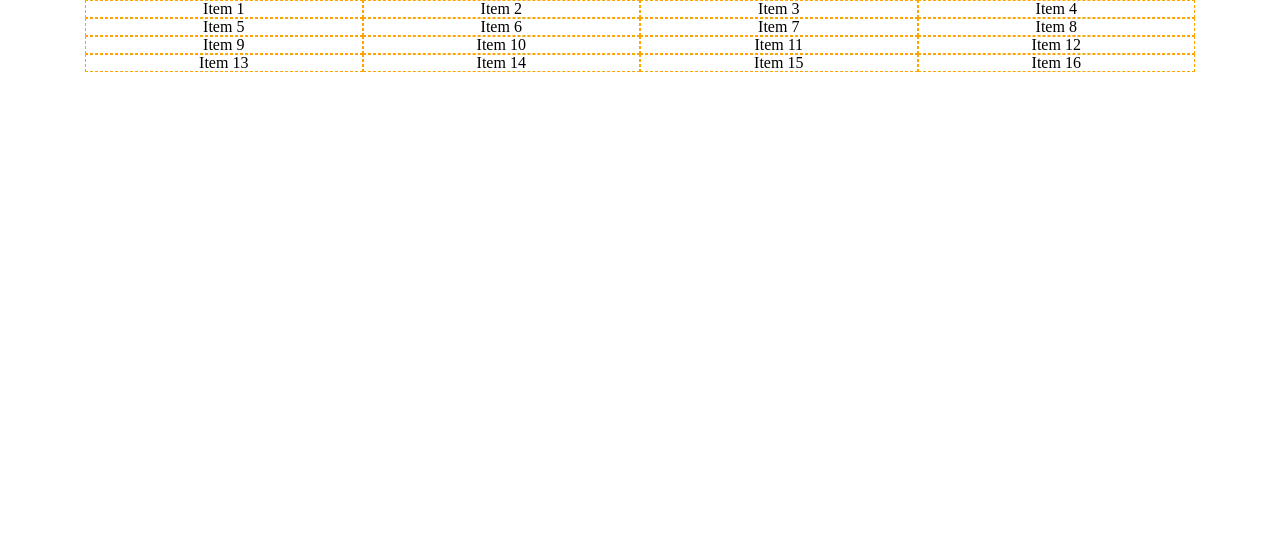
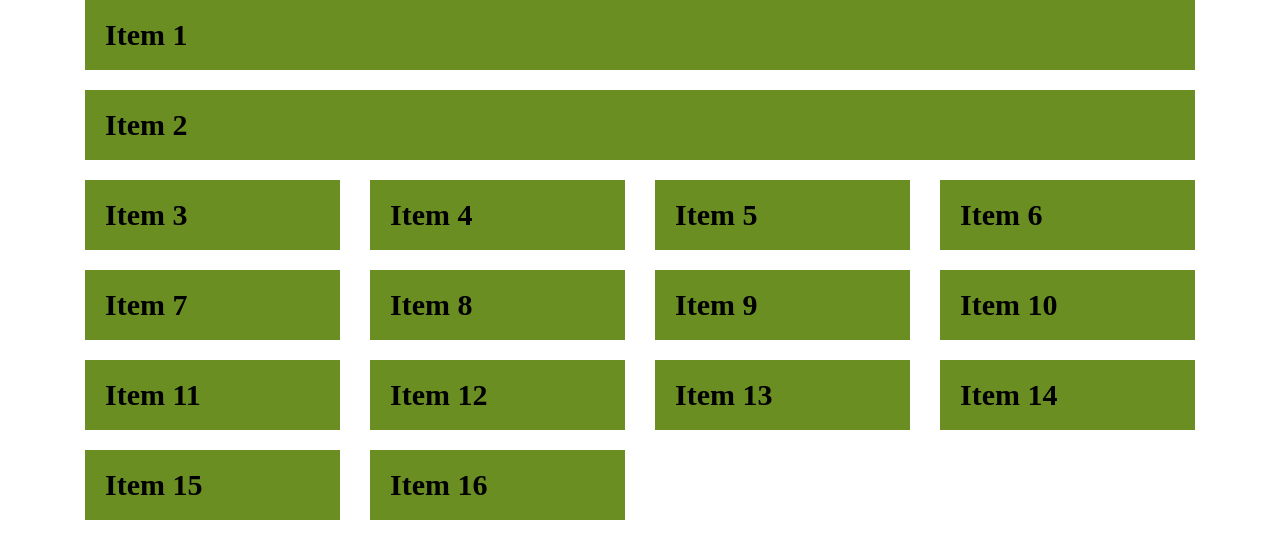
Before and after one commit to luongxuan11/gidSystem, a website: page index.html in a window 1280 px wide. Drawn offline with Linux system fonts and the light colour scheme.

Commit message:
up: sass gridSystem

```diff
--- a/index.html
+++ b/index.html
@@ -3,61 +3,68 @@
     <head>
         <meta charset="UTF-8" />
         <meta name="viewport" content="width=device-width, initial-scale=1.0" />
-    <link rel="stylesheet" href="./resest.css" />
-    <link rel="stylesheet" href="./grid.css" />
-    <link rel="stylesheet" href="./styles.css" />
-    <title>Document</title>
+        <title>Demo Sass</title>
+        <link rel="stylesheet" href="./asset/css/main.css" />
+        <style>
+            .item {
+                padding: 20px;
+                margin-bottom: 20px;
+                background: olivedrab;
+                font-size: 30px;
+                font-weight: 600;
+            }
+        </style>
     </head>
     <body>
         <div class="container">
             <div class="row">
-        <div class="col-lg-3 col-sm-6 col-12 col-xxl-12">
-          <div class="card-item">Item 1</div>
+                <div class="col-12 col-md-6 col-lg-12">
+                    <div class="item">Item 1</div>
                 </div>
-        <div class="col-lg-3 col-sm-6 col-12">
-          <div class="card-item">Item 2</div>
+                <div class="col-12 col-md-6 col-lg-12">
+                    <div class="item">Item 2</div>
                 </div>
-        <div class="col-lg-3 col-sm-6 col-12">
-          <div class="card-item">Item 3</div>
+                <div class="col-12 col-md-6 col-lg-3">
+                    <div class="item">Item 3</div>
                 </div>
-        <div class="col-lg-3 col-sm-6 col-12">
-          <div class="card-item">Item 4</div>
+                <div class="col-12 col-md-6 col-lg-3">
+                    <div class="item">Item 4</div>
                 </div>
-        <div class="col-lg-3 col-sm-6 col-12">
-          <div class="card-item">Item 5</div>
+                <div class="col-12 col-md-6 col-lg-3">
+                    <div class="item">Item 5</div>
                 </div>
-        <div class="col-lg-3 col-sm-6 col-12">
-          <div class="card-item">Item 6</div>
+                <div class="col-12 col-md-6 col-lg-3">
+                    <div class="item">Item 6</div>
                 </div>
-        <div class="col-lg-3 col-sm-6 col-12">
-          <div class="card-item">Item 7</div>
+                <div class="col-12 col-md-6 col-lg-3">
+                    <div class="item">Item 7</div>
                 </div>
-        <div class="col-lg-3 col-sm-6 col-12">
-          <div class="card-item">Item 8</div>
+                <div class="col-12 col-md-6 col-lg-3">
+                    <div class="item">Item 8</div>
                 </div>
-        <div class="col-lg-3 col-sm-6 col-12">
-          <div class="card-item">Item 9</div>
+                <div class="col-12 col-md-6 col-lg-3">
+                    <div class="item">Item 9</div>
                 </div>
-        <div class="col-lg-3 col-sm-6 col-12">
-          <div class="card-item">Item 10</div>
+                <div class="col-12 col-md-6 col-lg-3">
+                    <div class="item">Item 10</div>
                 </div>
-        <div class="col-lg-3 col-sm-6 col-12">
-          <div class="card-item">Item 11</div>
+                <div class="col-12 col-md-6 col-lg-3">
+                    <div class="item">Item 11</div>
                 </div>
-        <div class="col-lg-3 col-sm-6 col-12">
-          <div class="card-item">Item 12</div>
+                <div class="col-12 col-md-6 col-lg-3">
+                    <div class="item">Item 12</div>
                 </div>
-        <div class="col-lg-3 col-sm-6 col-12">
-          <div class="card-item">Item 13</div>
+                <div class="col-12 col-md-6 col-lg-3">
+                    <div class="item">Item 13</div>
                 </div>
-        <div class="col-lg-3 col-sm-6 col-12">
-          <div class="card-item">Item 14</div>
+                <div class="col-12 col-md-6 col-lg-3">
+                    <div class="item">Item 14</div>
                 </div>
-        <div class="col-lg-3 col-sm-6 col-12">
-          <div class="card-item">Item 15</div>
+                <div class="col-12 col-md-6 col-lg-3">
+                    <div class="item">Item 15</div>
                 </div>
-        <div class="col-lg-3 col-sm-6 col-12">
-          <div class="card-item">Item 16</div>
+                <div class="col-12 col-md-6 col-lg-3">
+                    <div class="item">Item 16</div>
                 </div>
             </div>
         </div>
--- /dev/null
+++ b/scss/bases/_base.scss
@@ -0,0 +1,5 @@
+*,
+::after,
+::before {
+  box-sizing: border-box;
+}
--- /dev/null
+++ b/scss/bases/_grid.scss
@@ -0,0 +1,80 @@
+@use "sass:math";
+
+// Breakpoints, dimension, container, row, column, v.v
+$grid-breakpoints: (
+  xs: 0,
+  sm: 576px,
+  md: 768px,
+  lg: 992px,
+  xl: 1200px,
+  xxl: 1400px,
+);
+$container-max-widths: (
+  sm: 540px,
+  md: 720px,
+  lg: 960px,
+  xl: 1140px,
+  xxl: 1320px,
+);
+$grid-columns: 12;
+$grid-gutter-width: 30px;
+
+%gutter-padding {
+  padding-left: $grid-gutter-width * 0.5;
+  padding-right: $grid-gutter-width * 0.5;
+}
+
+.container-fluid {
+  width: 100%;
+  margin-left: auto;
+  margin-right: auto;
+  @extend %gutter-padding;
+}
+
+.container {
+  @extend .container-fluid;
+}
+
+.row {
+  display: flex;
+  flex-wrap: wrap;
+  margin-left: -$grid-gutter-width * 0.5;
+  margin-right: -$grid-gutter-width * 0.5;
+
+  [class*="col-"] {
+    flex: 0 0 auto;
+    @extend %gutter-padding;
+  }
+}
+
+.col {
+  flex: 1 0;
+  @extend %gutter-padding;
+}
+
+@mixin make-media-query($dimension, $bypass: false) {
+  @if $bypass {
+    @content;
+  } @else {
+    @media (min-width: $dimension) {
+      @content;
+    }
+  }
+}
+
+@each $breakpoint, $dimension in $grid-breakpoints {
+  $max-width: map-get($container-max-widths, $breakpoint);
+  $infix: if($breakpoint == xs, "", "-#{$breakpoint}");
+
+  @include make-media-query($dimension, $breakpoint == xs) {
+    .container {
+      max-width: $max-width;
+    }
+
+    @for $i from 1 through $grid-columns {
+      .col#{$infix}-#{$i} {
+        width: math.div(100%, $grid-columns) * $i;
+      }
+    }
+  }
+}
--- /dev/null
+++ b/scss/bases/_index.scss
@@ -0,0 +1,3 @@
+@forward "./reset";
+@forward "./base";
+@forward "./grid";
--- /dev/null
+++ b/scss/bases/_reset.scss
@@ -0,0 +1,128 @@
+html,
+body,
+div,
+span,
+applet,
+object,
+iframe,
+h1,
+h2,
+h3,
+h4,
+h5,
+h6,
+p,
+blockquote,
+pre,
+a,
+abbr,
+acronym,
+address,
+big,
+cite,
+code,
+del,
+dfn,
+em,
+img,
+ins,
+kbd,
+q,
+s,
+samp,
+small,
+strike,
+strong,
+sub,
+sup,
+tt,
+var,
+b,
+u,
+i,
+center,
+dl,
+dt,
+dd,
+ol,
+ul,
+li,
+fieldset,
+form,
+label,
+legend,
+table,
+caption,
+tbody,
+tfoot,
+thead,
+tr,
+th,
+td,
+article,
+aside,
+canvas,
+details,
+embed,
+figure,
+figcaption,
+footer,
+header,
+hgroup,
+menu,
+nav,
+output,
+ruby,
+section,
+summary,
+time,
+mark,
+audio,
+video {
+  margin: 0;
+  padding: 0;
+  border: 0;
+  font-size: 100%;
+  font: inherit;
+  vertical-align: baseline;
+}
+/* HTML5 display-role reset for older browsers */
+article,
+aside,
+details,
+figcaption,
+figure,
+footer,
+header,
+hgroup,
+menu,
+nav,
+section {
+  display: block;
+}
+html {
+  font-size: 62.5%;
+}
+body {
+  line-height: 1;
+  font-size: 1.6rem;
+}
+ol,
+ul {
+  list-style: none;
+}
+blockquote,
+q {
+  quotes: none;
+}
+blockquote:before,
+blockquote:after,
+q:before,
+q:after {
+  content: "";
+  content: none;
+}
+table {
+  border-collapse: collapse;
+  border-spacing: 0;
+}
--- /dev/null
+++ b/scss/main.scss
@@ -0,0 +1 @@
+@use "./bases";
```
Also changed, not shown: package.json (added, +12 -0 lines), asset/css/main.css (added), 1 other file. Lines whose indentation alone changed are shown as unchanged.
